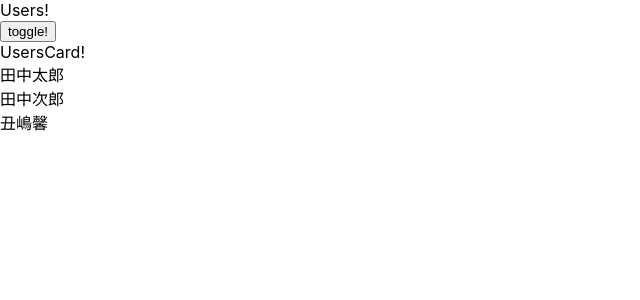
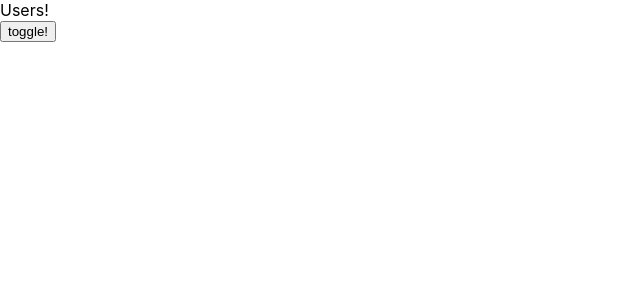
Before and after one commit to ayataka0nk/nextjs12-reactquery-sample, a Next.js app: page /users in a window 1280 px wide. Shown: the top 300 px of the page, without its empty margins (0-640 px from the left). Built offline with nearby package versions, Linux system fonts and the light colour scheme.

Commit message:
あいまいなしゅうせい

```diff
--- a/src/components/users/index.tsx
+++ b/src/components/users/index.tsx
@@ -1,9 +1,9 @@
 import Link from 'next/link'
-import { useQuery } from 'react-query'
-import { usersQuery } from '../../queries/users/usersQuery'
+import { useQueries, useQuery } from 'react-query'
+import { createUsersQueryOptions } from '../../queries/users/usersQuery'
 
 export const Users = () => {
-  const users = useQuery(usersQuery)
+  const [users] = useQueries([createUsersQueryOptions()])
   return (
     <div>
       <div>UsersCard!</div>
--- a/src/pages/users/index.tsx
+++ b/src/pages/users/index.tsx
@@ -1,12 +1,16 @@
-import { Suspense, useState } from 'react'
+import { Suspense, useEffect, useState } from 'react'
 import { useQueryClient } from 'react-query'
 import { Users } from '../../components/users'
-import { usersQuery } from '../../queries/users/usersQuery'
+import { createUsersQueryOptions } from '../../queries/users/usersQuery'
 
 const UsersPage = () => {
   const queryClient = useQueryClient()
-  queryClient.prefetchQuery(usersQuery)
-  const [display, setDisplay] = useState(true)
+
+  useEffect(() => {
+    queryClient.prefetchQuery(createUsersQueryOptions())
+  }, [queryClient])
+
+  const [display, setDisplay] = useState(false)
   const onClick = () => {
     setDisplay((prev) => !prev)
   }
--- a/src/queries/users/userQuery.ts
+++ b/src/queries/users/userQuery.ts
@@ -1,4 +1,4 @@
-import { InvalidateOptions, QueryOptions, useQueryClient } from 'react-query'
+import { InvalidateOptions, useQueryClient, UseQueryOptions } from 'react-query'
 import { QueryFilters } from 'react-query/types/core/utils'
 import { User } from '../../types/User'
 
@@ -8,7 +8,7 @@ type UserQueryKeys = [path: string, params: { userId: number }]
 
 export const createUserQueryOptions = (
   userId: number
-): QueryOptions<User, unknown, User, UserQueryKeys> => {
+): UseQueryOptions<User, unknown, User, UserQueryKeys> => {
   return {
     queryKey: [userQueryKey, { userId }],
     queryFn: async ({ queryKey }) => {
--- a/src/queries/users/usersQuery.ts
+++ b/src/queries/users/usersQuery.ts
@@ -1,7 +1,8 @@
-import { QueryOptions } from 'react-query'
+import { UseQueryOptions } from 'react-query'
 import { User } from '../../types/User'
 
-export const usersQuery: QueryOptions<User[]> = {
+export const createUsersQueryOptions = (): UseQueryOptions<User[]> => {
+  return {
     queryKey: ['/users'],
     queryFn: async () => {
       const result = await fetch('http://localhost:3000/api/users', {
@@ -12,3 +13,4 @@ export const usersQuery: QueryOptions<User[]> = {
       return result.json()
     },
   }
+}
```
Lines whose indentation alone changed are shown as unchanged.
